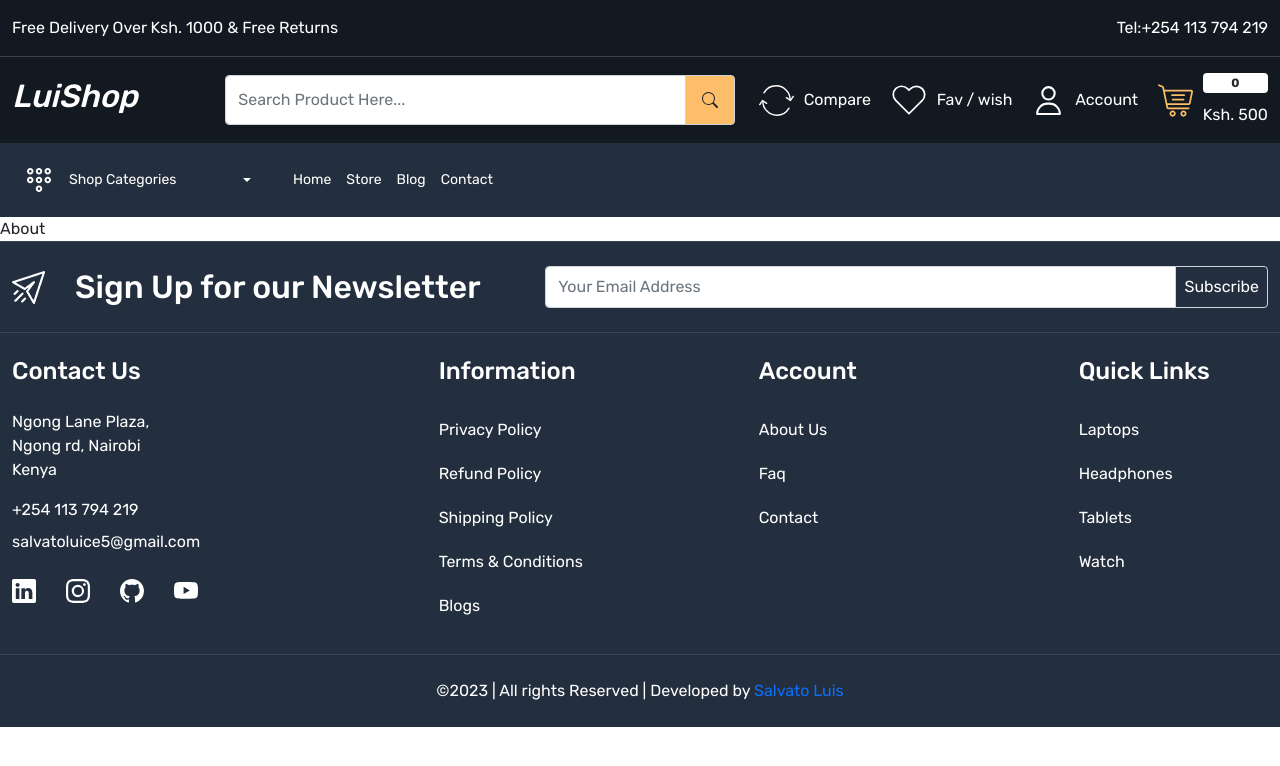
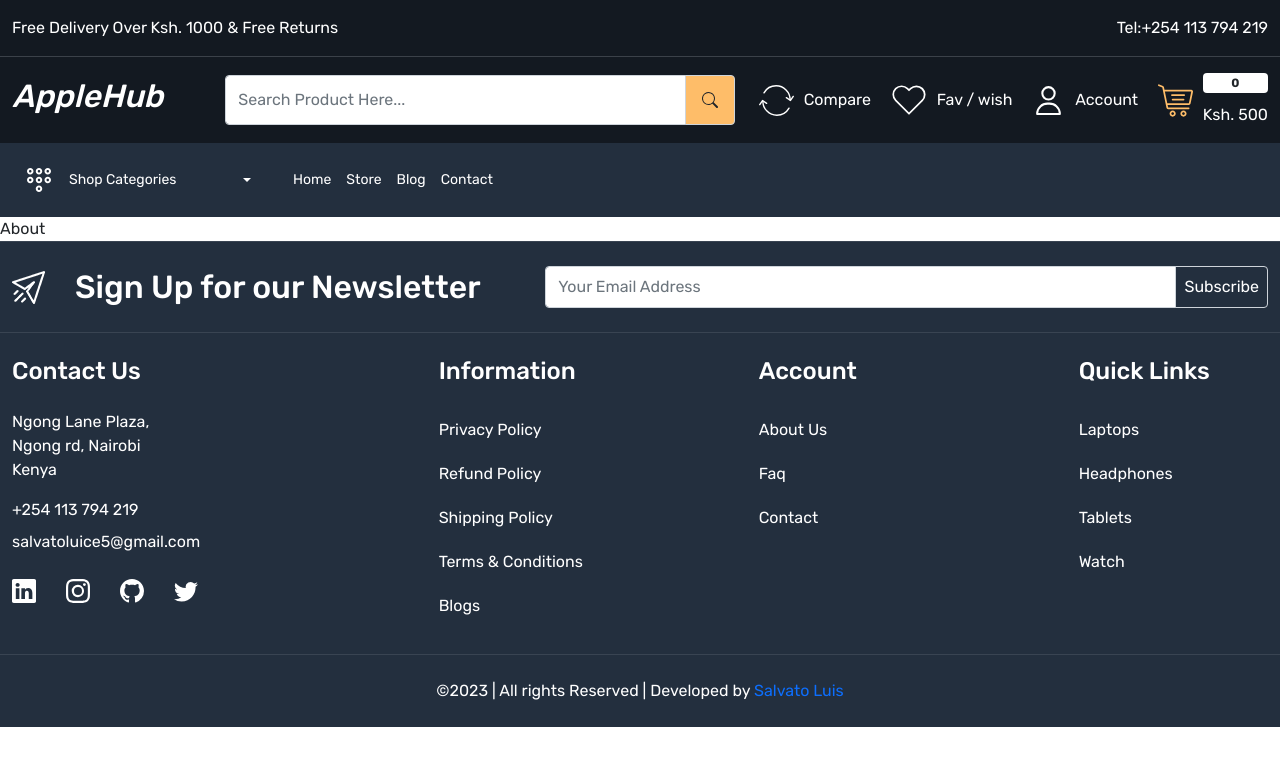
Before and after one commit to salvatoluice/Applehub, a React (Create React App) app: page /about in a window 1280 px wide. Shown: the top 766 px of the page. Built offline with nearby package versions, Linux system fonts and the light colour scheme.

Commit message:
Add chages

```diff
--- a/src/components/Footer.js
+++ b/src/components/Footer.js
@@ -1,6 +1,6 @@
 import React from "react";
 import { Link } from "react-router-dom";
-import { BsLinkedin, BsGithub, BsYoutube, BsInstagram } from "react-icons/bs";
+import { BsLinkedin, BsGithub, BsYoutube, BsInstagram, BsTwitter } from "react-icons/bs";
 import newsletter from "../images/newsletter.png";
 const Footer = () => {
   return (
@@ -63,8 +63,8 @@ const Footer = () => {
                   <a className="text-white" href="https://github.com/salvatoluice">
                     <BsGithub className="fs-4" />
                   </a>
-                  <a className="text-white" href="#">
-                    <BsYoutube className="fs-4" />
+                  <a className="text-white" href="https://twitter.com/LuiceSalvato">
+                    <BsTwitter className="fs-4" />
                   </a>
                 </div>
               </div>
--- a/src/components/Header.js
+++ b/src/components/Header.js
@@ -33,7 +33,7 @@ const Header = () => {
           <div className="row align-items-center">
             <div className="col-2">
               <h2>
-                <Link className="text-white" style={{fontStyle: 'italic'}}>LuiShop</Link>
+                <Link className="text-white" style={{fontStyle: 'italic'}}>AppleHub</Link>
               </h2>
             </div>
             <div className="col-5">
--- a/src/pages/Home.js
+++ b/src/pages/Home.js
@@ -12,6 +12,7 @@ const Home = () => {
     <>
       <Container class1="home-wrapper-1 py-5">
         <div className="row">
+          <h3 className="text-center">The Home Of All Apple Products</h3>
           <div className="col-6">
             <div className="main-banner position-relative ">
               <img
```
